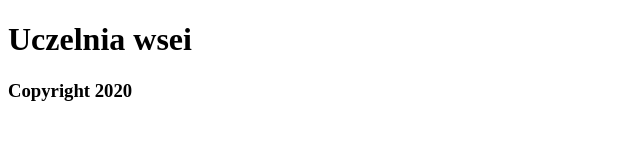
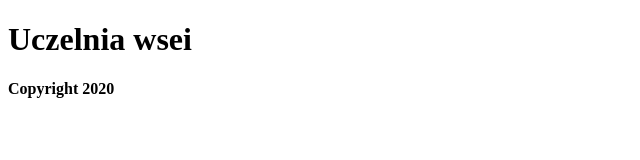
Before and after one commit to mursalfk/wsei, a plain HTML site: page index.html in a window 1280 px wide. Shown: the full height of the page, 0-640 px from the left. Drawn offline with Linux system fonts and the light colour scheme.

Commit message:
[Fix] Footer h4 tag

```diff
--- a/index.html
+++ b/index.html
@@ -12,7 +12,7 @@
 	</header>
 
 	<footer>
-		<h3>Copyright 2020</h3>
+		<h4>Copyright 2020</h4>
 	</footer>
 
 </body>
```
